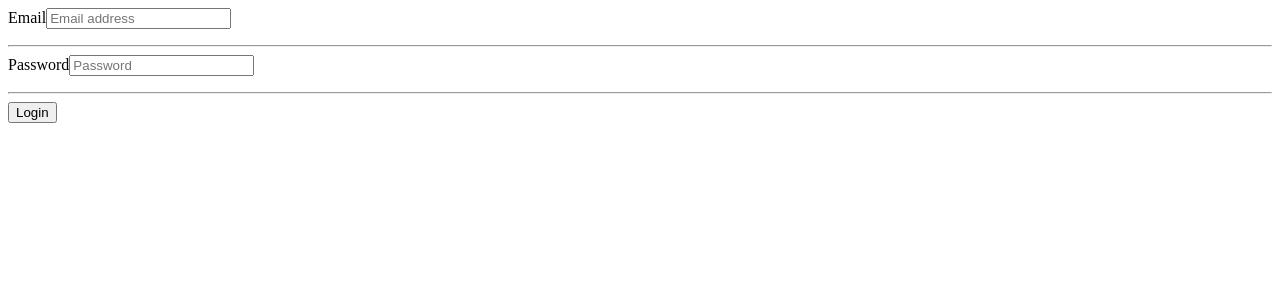
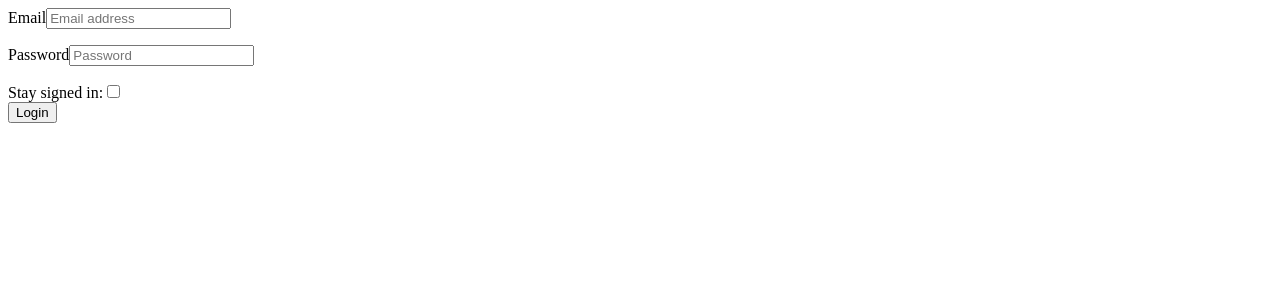
Before and after one commit to kwood15/custom-hooks, a React (Create React App) app: page / in a window 1280 px wide. Shown: the top 300 px of the page. Built offline with nearby package versions, Linux system fonts and the light colour scheme.

Commit message:
Refactoring

```diff
--- a/src/components/account/components/LoginForm.tsx
+++ b/src/components/account/components/LoginForm.tsx
@@ -6,11 +6,12 @@ import { useForm } from '../../../custom-hooks/useForm';
 export interface LoginFormState {
   emailAddress: string;
   password: string;
+  staySignedIn: boolean;
   handleChange: (event: ChangeEvent<HTMLInputElement>) => void;
   handleSubmit: (
     event: MouseEvent<HTMLButtonElement> | FormEvent<HTMLFormElement>
   ) => void;
-  errors: FormFields;
+  errors: Partial<FormFields>;
 }
 
 export default function LoginForm(): ReactElement {
@@ -18,9 +19,10 @@ export default function LoginForm(): ReactElement {
   const [values, handleChange, handleSubmit, errors] = useForm<LoginFormState>({
     emailAddress: '',
     password: '',
+    staySignedIn: false
   }, validate);
 
-  const { emailAddress, password } = values;
+  const { emailAddress, password, staySignedIn } = values;
 
   return (
     <form noValidate={true}>
@@ -39,7 +41,6 @@ export default function LoginForm(): ReactElement {
           {errors['emailAddress']}
         </p>
       </div>
-      <hr />
       <div>
         <label htmlFor="password">Password</label>
         <input
@@ -55,7 +56,18 @@ export default function LoginForm(): ReactElement {
           {errors['password']}
         </p>
       </div>
-      <hr />
+      <div>
+        <label htmlFor="staySignedIn">
+          Stay signed in:
+          <input
+            id="staySignedIn"
+            name="staySignedIn"
+            type="checkbox"
+            checked={staySignedIn}
+            onChange={handleChange}
+          />
+        </label>
+      </div>
       <button type="submit" onClick={handleSubmit}>
         Login
       </button>
--- a/src/custom-hooks/useForm.tsx
+++ b/src/custom-hooks/useForm.tsx
@@ -36,13 +36,13 @@ export function useForm<K>(
   }, [errors, callback, isSubmitting]);
 
   function handleChange(event: ChangeEvent<HTMLInputElement>) {
-    const { target } = event;
+    const { name, type, checked, value } = event.target;
 
-    const value = target.type === 'checkbox' ? target.checked : target.value;
+    const fieldValue = type === 'checkbox' || type === 'radio' ? checked : value;
 
     setValues((prevState) => ({
       ...prevState,
-      [target.name]: value,
+      [name]: fieldValue
     }));
   }
 
--- a/src/types/formFields.ts
+++ b/src/types/formFields.ts
@@ -1,4 +1,5 @@
 export interface FormFields {
   emailAddress: string;
   password: string;
+  staySignedIn: boolean;
 }
```
